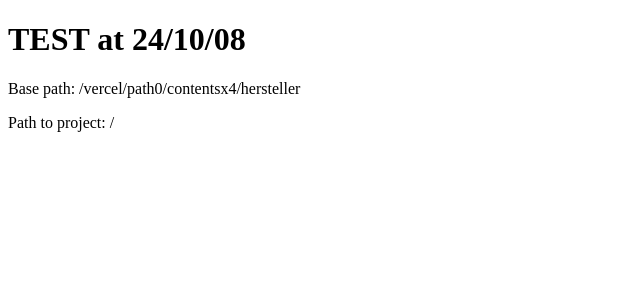
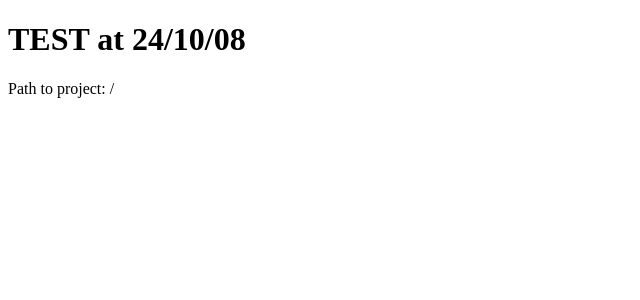
Before and after one commit to don-esteban/vercel-deployment-bug-reproduction, a Next.js app: page / in a window 1280 px wide. Shown: the top 300 px of the page, without its empty margins (0-640 px from the left). Built offline with nearby package versions, Linux system fonts and the light colour scheme.

Commit message:
Assign the path to  but do not access

```diff
--- a/app/page.tsx
+++ b/app/page.tsx
@@ -6,7 +6,7 @@ export default async function Page() {
   return (
     <div>
       <h1>TEST at 24/10/08</h1>
-      <p>Base path: {base}</p>
+      {/* <p>Base path: {base}</p> */}
       <p>Path to project: {process.cwd()}</p>
     </div>
   );
```
